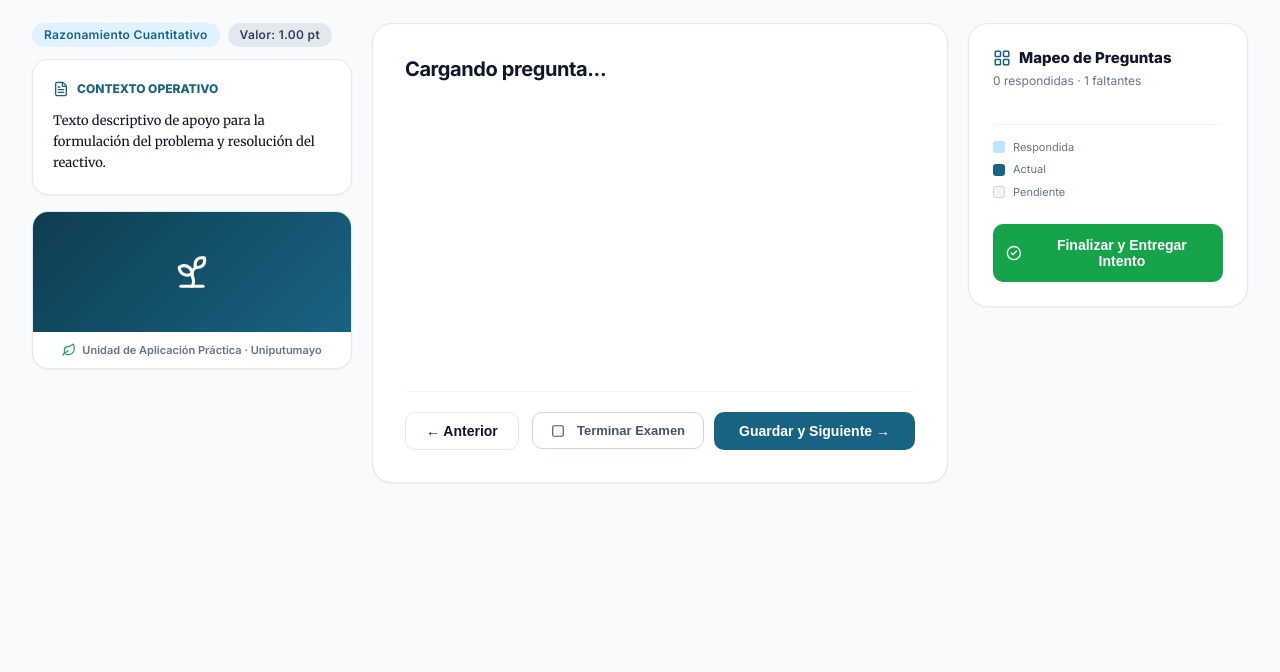
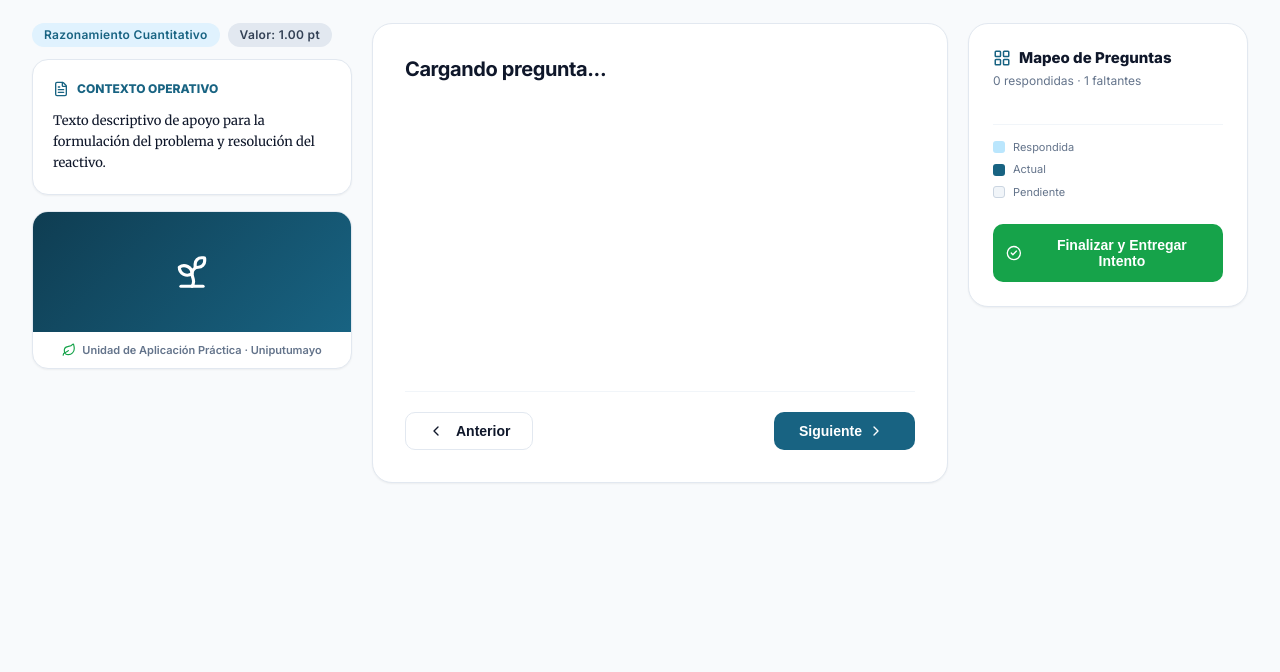
Before and after one commit to davidzambrano12/Cuestionarios-tyt, a Django app: template templates/evaluacion_en_vivo.html in a window 1280 px wide. Shown: the part 128-800 px from the top of the page. Run offline with Django 5.2, Linux system fonts and the light colour scheme; the template is opened without the code that fills it: most values are stand-ins (such as "Sample title", 1, 10 or a date in 2020).

Commit message:
Corregir pie de navegacion en evaluacion: alinear botones y eliminar boton redundante de terminar examen

```diff
--- a/templates/evaluacion_en_vivo.html
+++ b/templates/evaluacion_en_vivo.html
@@ -91,20 +91,15 @@
               </div>
             </div>
 
-            <!-- Navegación Anterior / Siguiente / Terminar -->
-            <div style="display:flex; justify-content:space-between; align-items:center; margin-top:32px; border-top:1px solid #f1f5f9; padding-top:20px; gap:12px; flex-wrap:wrap;">
-              <button type="button" id="btn-anterior" onclick="cambiarPregunta(preguntaActualIdx - 1)" class="btn btn-outline" style="padding:10px 20px;">
-                &larr; Anterior
+            <!-- Navegación Anterior / Siguiente -->
+            <div style="display:flex; justify-content:space-between; align-items:center; margin-top:32px; border-top:1px solid #f1f5f9; padding-top:20px; gap:12px;">
+              <button type="button" id="btn-anterior" onclick="cambiarPregunta(preguntaActualIdx - 1)" class="btn btn-outline" style="padding:10px 22px; font-weight:600; display:inline-flex; align-items:center; gap:6px;">
+                <i data-lucide="chevron-left" style="width:16px; height:16px;"></i> Anterior
               </button>
 
-              <div style="display:flex; align-items:center; gap:10px;">
-                <button type="button" onclick="confirmarEntrega()" class="btn btn-outline" style="border-color:#cbd5e1; color:#475569; padding:10px 18px; font-size:13px; display:inline-flex; align-items:center; gap:6px;" title="Terminar examen ahora">
-                  <i data-lucide="square" style="width:14px; height:14px;"></i> Terminar Examen
-                </button>
-                <button type="button" id="btn-siguiente" onclick="irSiguienteOTerminar()" class="btn btn-primary" style="padding:10px 24px; background:#186382; font-weight:700;">
-                  Guardar y Siguiente &rarr;
-                </button>
-              </div>
+              <button type="button" id="btn-siguiente" onclick="irSiguienteOTerminar()" class="btn btn-primary" style="padding:10px 24px; background:#186382; font-weight:700; display:inline-flex; align-items:center; gap:6px;">
+                <span>Siguiente</span> <i data-lucide="chevron-right" style="width:16px; height:16px;"></i>
+              </button>
             </div>
           </div>
         </div>
@@ -212,16 +207,19 @@
     document.getElementById('btn-anterior').style.visibility = idx === 0 ? 'hidden' : 'visible';
     const btnSig = document.getElementById('btn-siguiente');
     if (idx === preguntasData.length - 1) {
-      btnSig.innerHTML = '<i data-lucide="check"></i> Guardar y Terminar Examen';
+      btnSig.innerHTML = '<i data-lucide="check-circle-2" style="width:16px; height:16px;"></i> Finalizar y Entregar Examen';
       btnSig.style.background = '#16a34a';
       btnSig.style.color = '#ffffff';
-      if (window.lucide) {
-        lucide.createIcons({ root: btnSig });
-      }
+      btnSig.style.borderColor = '#16a34a';
     } else {
-      btnSig.innerHTML = 'Guardar y Siguiente &rarr;';
+      btnSig.innerHTML = '<span>Siguiente</span> <i data-lucide="chevron-right" style="width:16px; height:16px;"></i>';
       btnSig.style.background = '#186382';
       btnSig.style.color = '#ffffff';
+      btnSig.style.borderColor = '#186382';
+    }
+    if (window.lucide) {
+      lucide.createIcons({ root: btnSig });
+      lucide.createIcons({ root: document.getElementById('btn-anterior') });
     }
 
     // Renderizar opciones A, B, C, D
```
